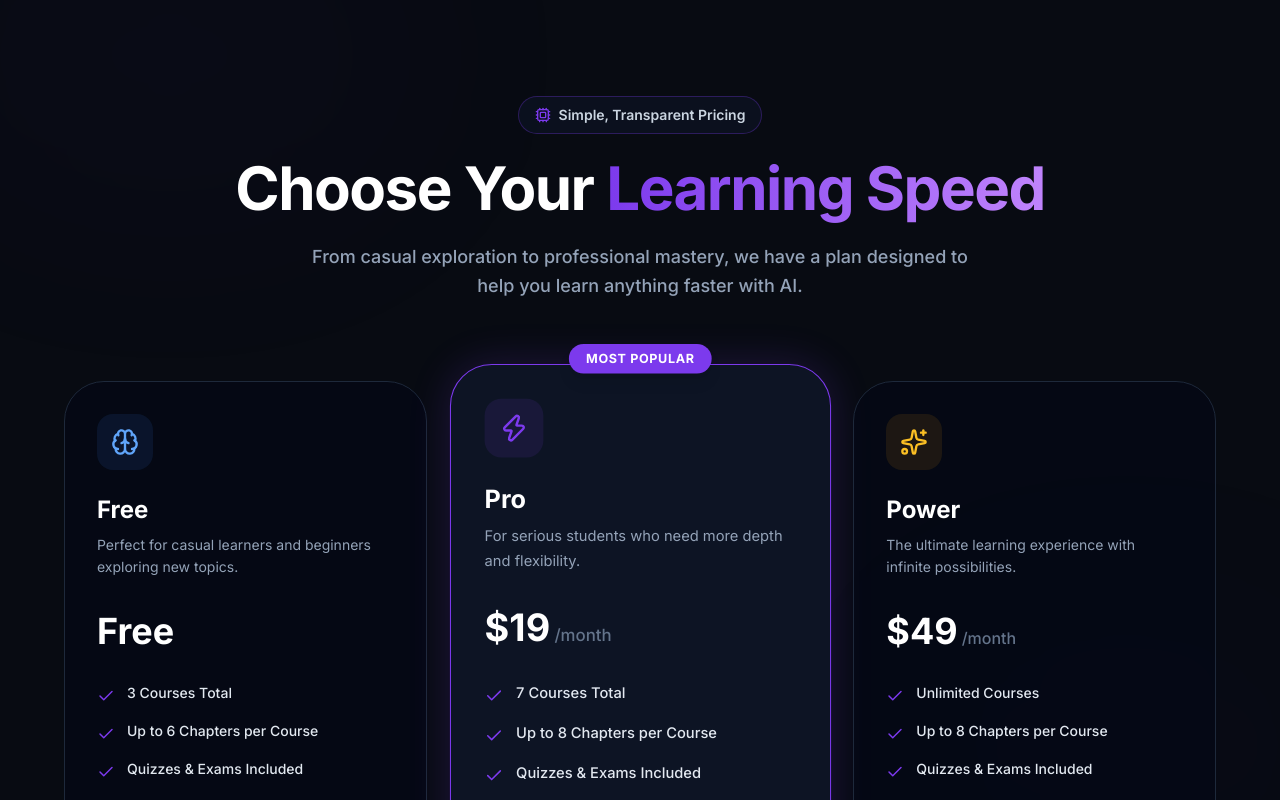
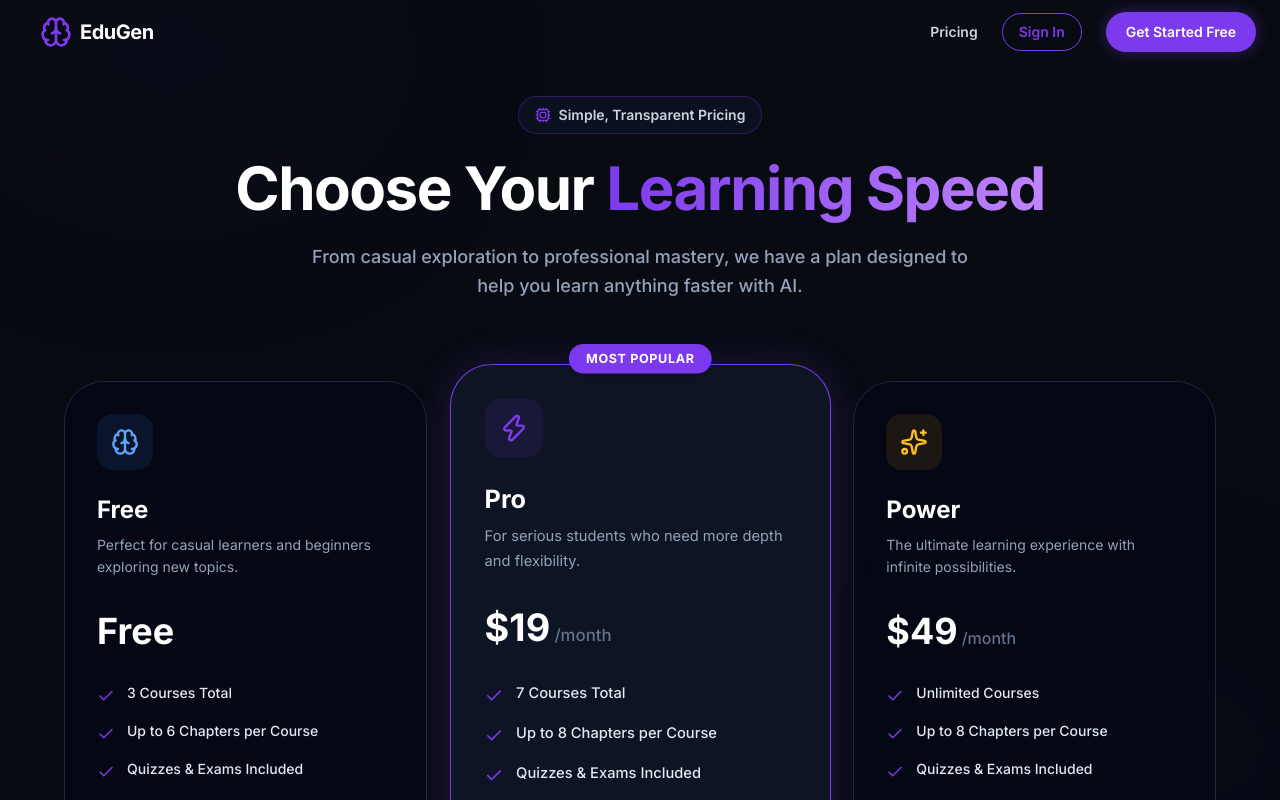
Before and after one commit to anup4747/EduGen, a React (Vite) app in the folder frontend/: page /pricing in a window 1280 px wide. Shown: the top 800 px of the page. Built offline with nearby package versions, Linux system fonts and the light colour scheme; no server answers.

Commit message:
landing page navbar

```diff
--- a/frontend/src/pages/Home.jsx
+++ b/frontend/src/pages/Home.jsx
@@ -100,10 +100,15 @@ export default function Home() {
       {/* SECTION 1: NAVBAR */}
       <nav className={`fixed top-0 w-full z-50 transition-all duration-300 ${scrolled ? 'bg-slate-950/80 backdrop-blur-md border-b border-slate-800' : 'bg-transparent'}`}>
         <div className="max-w-7xl mx-auto px-6 h-16 flex items-center justify-between">
+           <Link
+              to="/"
+              className="flex items-center gap-3 rounded-xl px-4 py-3 text-sm font-semibold text-slate-300 transition hover:text-white"
+            >
           <div className="flex items-center gap-2 cursor-pointer" onClick={() => window.scrollTo({top: 0, behavior: 'smooth'})}>
             <Brain className="w-8 h-8 text-vscode-accent" />
             <span className="text-xl font-bold text-white tracking-tight">EduGen</span>
           </div>
+            </Link>
           <div className="flex items-center gap-6">
             <Link to="/pricing" className="hidden md:block text-sm font-semibold text-slate-300 hover:text-vscode-accent transition-colors">
               Pricing
--- a/frontend/src/pages/Pricing.jsx
+++ b/frontend/src/pages/Pricing.jsx
@@ -1,14 +1,19 @@
 import React from "react";
+import {useState, useEffect} from "react"
 import { Link } from "react-router-dom";
 import { Check, X, Zap, Sparkles, Brain, Cpu, MessageCircle, FileText, Bookmark, Database, Infinity } from "lucide-react";
 
 const PricingCard = ({ title, price, description, features, buttonText, highlighted, icon: Icon, accentColor }) => {
+
+
   return (
     <div className={`relative flex flex-col p-8 rounded-[2.5rem] border transition-all duration-500 group ${
       highlighted
         ? "bg-slate-900/80 border-vscode-accent shadow-[0_0_40px_rgba(124,58,237,0.2)] scale-105 z-10"
         : "bg-slate-950/50 border-slate-800 hover:border-slate-700 hover:bg-slate-900/50"
     }`}>
+
+
       {highlighted && (
         <div className="absolute -top-5 left-1/2 -translate-x-1/2 px-4 py-1.5 bg-vscode-accent text-white text-xs font-bold rounded-full shadow-lg tracking-wider uppercase">
           Most Popular
@@ -53,6 +58,17 @@ const PricingCard = ({ title, price, description, features, buttonText, highligh
 };
 
 export default function Pricing() {
+
+  const [scrolled, setScrolled] = useState(false);
+
+  useEffect(() => {
+    const handleScroll = () => {
+      setScrolled(window.scrollY > 50);
+    };
+    window.addEventListener("scroll", handleScroll);
+    return () => window.removeEventListener("scroll", handleScroll);
+  }, []);
+
   const plans = [
     {
       title: "Free",
@@ -115,6 +131,30 @@ export default function Pricing() {
 
   return (
     <div className="min-h-screen bg-vscode-bg text-vscode-text font-['Inter'] selection:bg-vscode-accent selection:text-white pb-24">
+       <nav className={`fixed top-0 w-full z-50 transition-all duration-300 ${scrolled ? 'bg-slate-950/80 backdrop-blur-md border-b border-slate-800' : 'bg-transparent'}`}>
+        <div className="max-w-7xl mx-auto px-6 h-16 flex items-center justify-between">
+           <Link
+              to="/"
+              className="flex items-center gap-3 rounded-xl px-4 py-3 text-sm font-semibold text-slate-300 transition hover:text-white"
+            >
+          <div className="flex items-center gap-2 cursor-pointer" onClick={() => window.scrollTo({top: 0, behavior: 'smooth'})}>
+            <Brain className="w-8 h-8 text-vscode-accent" />
+            <span className="text-xl font-bold text-white tracking-tight">EduGen</span>
+          </div>
+            </Link>
+          <div className="flex items-center gap-6">
+            <Link to="/pricing" className="hidden md:block text-sm font-semibold text-slate-300 hover:text-vscode-accent transition-colors">
+              Pricing
+            </Link>
+            <Link to="/login" className="hidden sm:block px-4 py-2 text-sm font-semibold text-vscode-accent border border-vscode-accent rounded-full hover:bg-vscode-accent/10 transition-colors">
+              Sign In
+            </Link>
+            <Link to="/signup" className="px-5 py-2.5 text-sm font-semibold text-white bg-vscode-accent rounded-full hover:bg-vscode-accent/90 transition-colors shadow-[0_0_15px_rgba(124,58,237,0.4)]">
+              Get Started Free
+            </Link>
+          </div>
+        </div>
+      </nav>
       {/* Background Decor */}
       <div className="fixed inset-0 overflow-hidden pointer-events-none">
         <div className="absolute top-[-10%] left-[-10%] w-[40%] h-[40%] bg-vscode-accent/10 rounded-full blur-[120px] animate-float1"></div>
```
